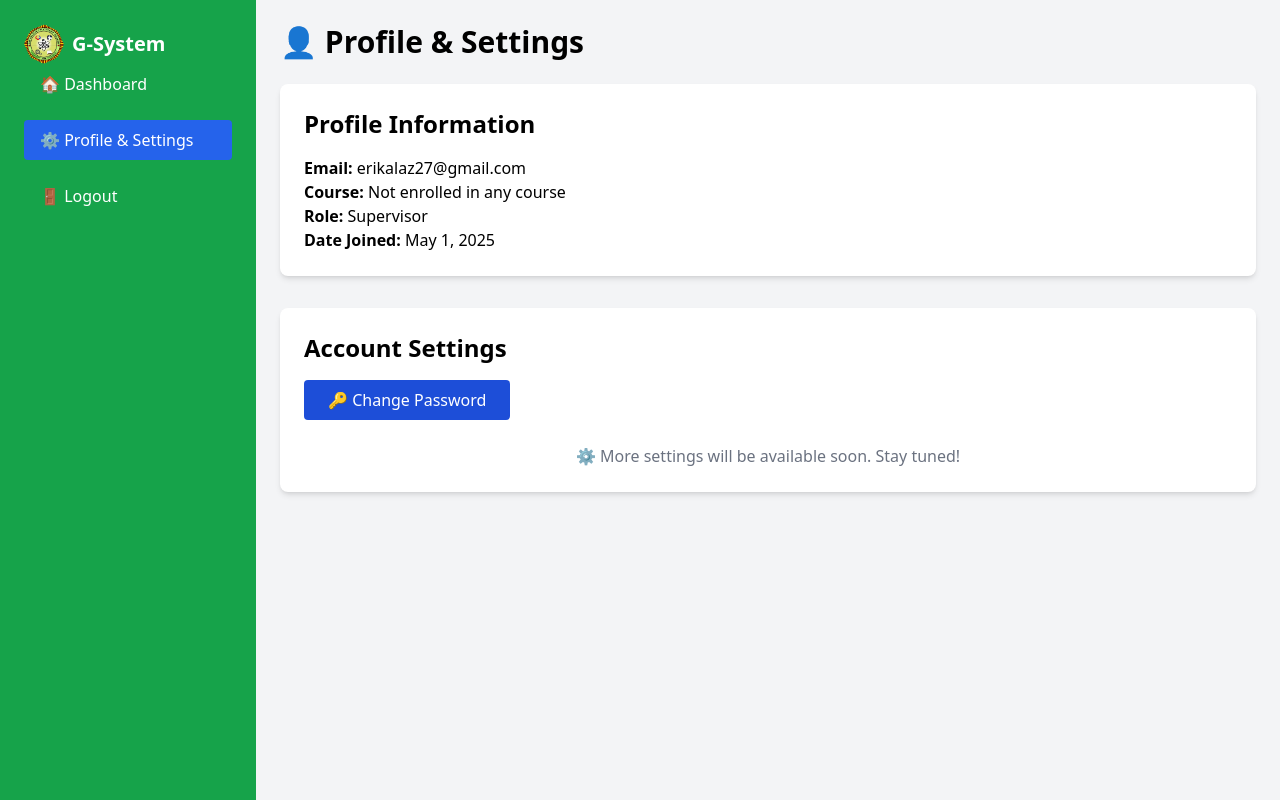
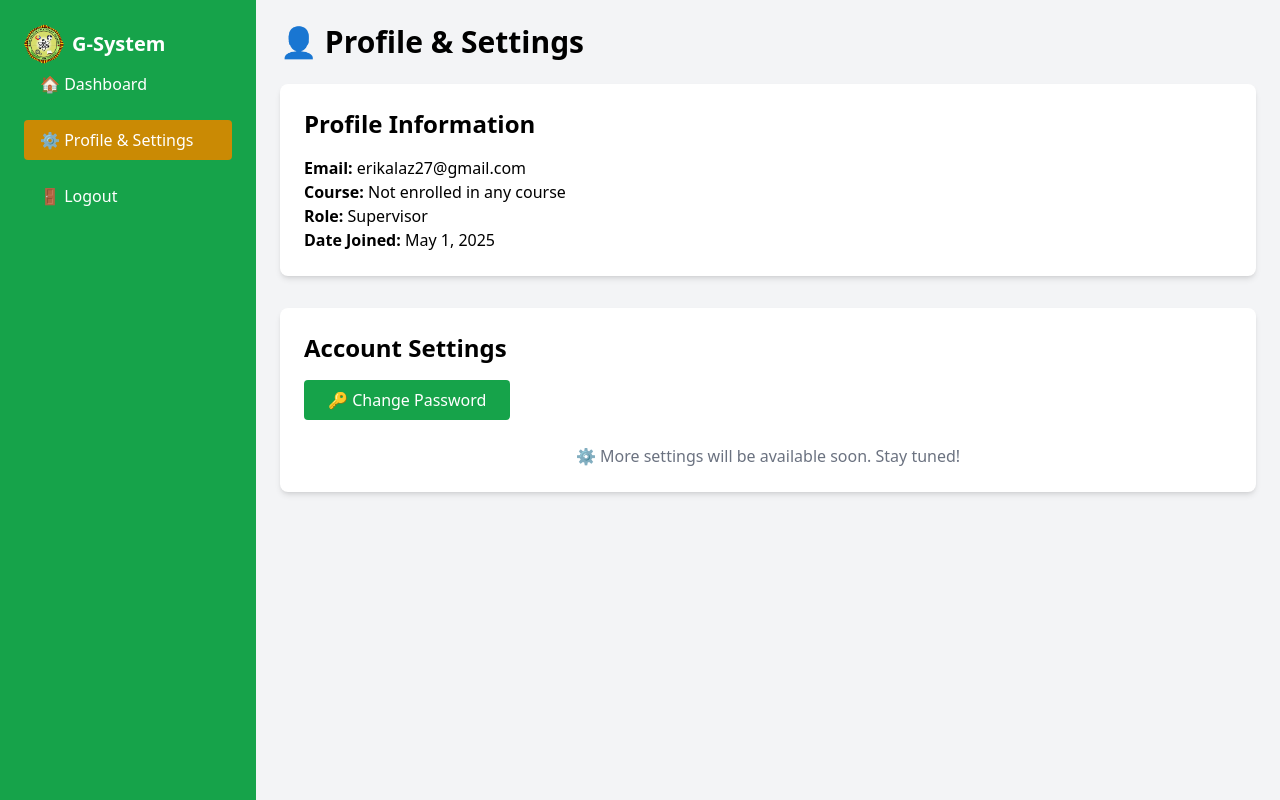
Before and after one commit to YoungSlicer098/FEPC_G-System, a Django app: page /intern/profile-settings/ in a window 1280 px wide. Run offline with Django 5.2, Linux system fonts and the light colour scheme; the first user in the database is signed in; data comes from the database, SQL or seed files in the repository; some libraries are stand-ins or nearby versions.

Commit message:
edited colors in student's dashboard

```diff
--- a/attendance/templates/Intern/intern-dashboard.html
+++ b/attendance/templates/Intern/intern-dashboard.html
@@ -28,8 +28,8 @@
         <h2 class="text-2xl font-bold">G-System</h2>
     </div>
     <ul class="space-y-4">
-      <li><a href="{% url 'intern_dashboard' %}" class="block py-2 px-4 rounded hover:bg-blue-600">🏠 Dashboard</a></li>
-      <li><a href="{% url 'intern_profile_settings' %}" class="block py-2 px-4 rounded hover:bg-blue-600">⚙️ Profile & Settings</a></li>
+      <li><a href="{% url 'intern_dashboard' %}" class="block py-2 px-4 rounded hover:bg-yellow-500">🏠 Dashboard</a></li>
+      <li><a href="{% url 'intern_profile_settings' %}" class="block py-2 px-4 rounded hover:bg-yellow-500">⚙️ Profile & Settings</a></li>
       <li><button onclick="openLogoutModal()" class="w-full text-left py-2 px-4 rounded hover:bg-red-600">🚪 Logout</button></li>
     </ul>
   </aside>
--- a/attendance/templates/Intern/intern-profile-settings.html
+++ b/attendance/templates/Intern/intern-profile-settings.html
@@ -19,10 +19,10 @@
   </div>
     <ul class="space-y-4">
       <li>
-        <a href="{% url 'intern_dashboard' %}" class="block py-2 px-4 rounded hover:bg-blue-600">🏠 Dashboard</a>
+        <a href="{% url 'intern_dashboard' %}" class="block py-2 px-4 rounded hover:bg-yellow-600">🏠 Dashboard</a>
       </li>
       <li>
-        <a href="{% url 'intern_profile_settings' %}" class="block py-2 px-4 rounded bg-blue-600">⚙️ Profile & Settings</a>
+        <a href="{% url 'intern_profile_settings' %}" class="block py-2 px-4 rounded bg-yellow-600">⚙️ Profile & Settings</a>
       </li>
       <li>
         <button onclick="openLogoutModal()" class="w-full text-left py-2 px-4 rounded hover:bg-red-600">🚪 Logout</button>
@@ -72,7 +72,7 @@
       <div class="bg-white p-6 rounded-lg shadow-md mb-8">
         <h2 class="text-2xl font-semibold mb-4">Account Settings</h2>
         <div class="mb-6">
-          <button onclick="openChangePasswordModal()" class="bg-blue-700 text-white px-6 py-2 rounded hover:bg-blue-600 w-full sm:w-auto">
+          <button onclick="openChangePasswordModal()" class="bg-green-600 text-white px-6 py-2 rounded hover:bg-yellow-500 w-full sm:w-auto">
             🔑 Change Password
           </button>
         </div>
```
